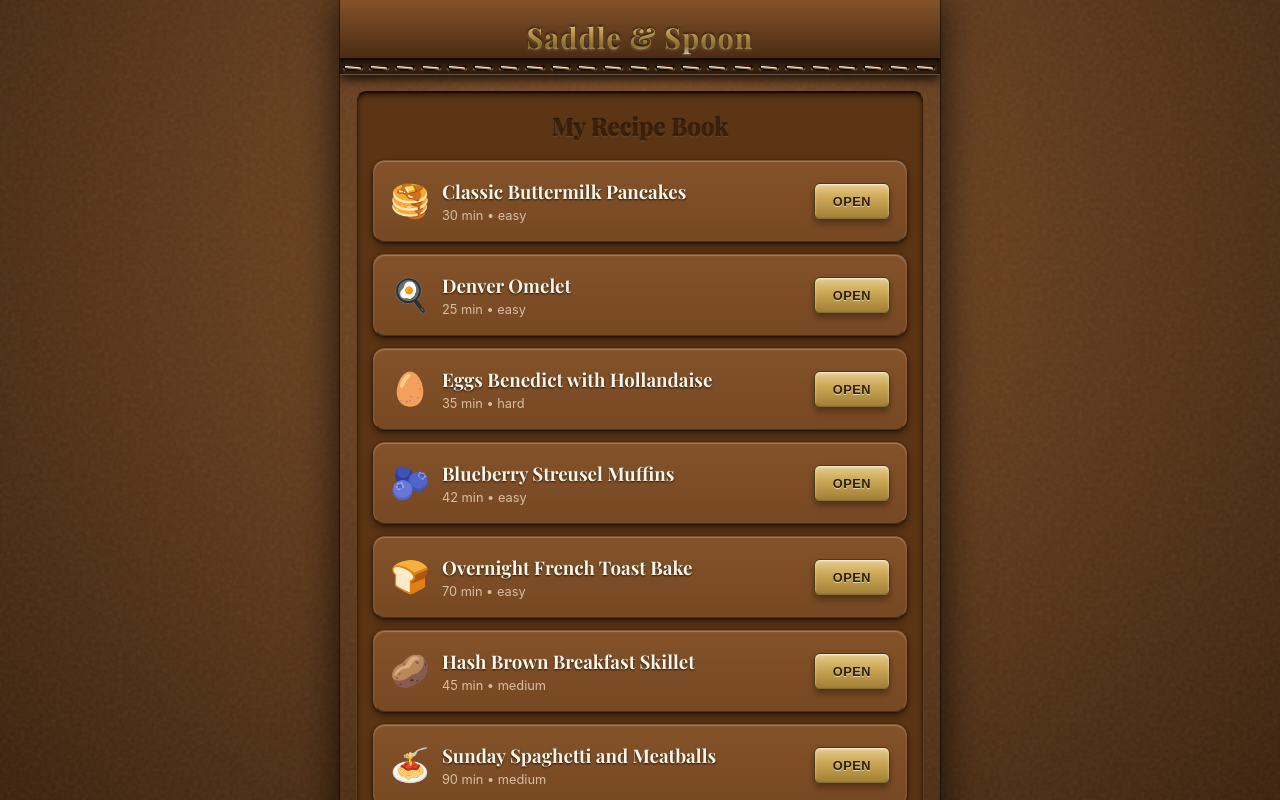
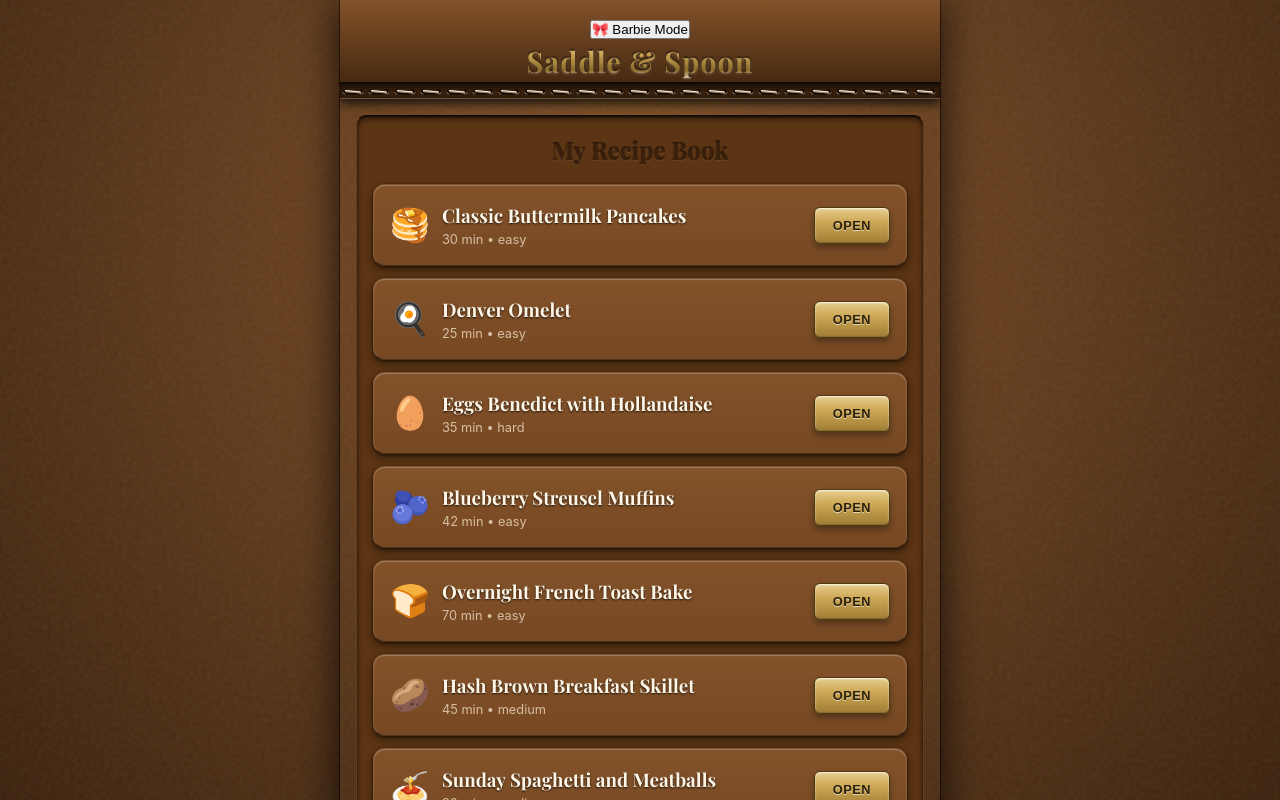
Before and after one commit to owennoah/My-Recipe-Book, a React (Vite) app: page / in a window 1280 px wide. Shown: the top 800 px of the page. Built offline with nearby package versions, Linux system fonts and the light colour scheme.

Commit message:
fix: import useEffect to fix crash on theme toggle

```diff
--- a/src/App.jsx
+++ b/src/App.jsx
@@ -1,4 +1,4 @@
-import React, { useState } from 'react';
+import React, { useState, useEffect } from 'react';
 import { Routes, Route, useNavigate, useLocation, useParams, Link } from 'react-router-dom';
 import { ALL_BUILTIN_RECIPES, getRecipeById } from './data/recipes/index.js';
 import { CATEGORIES } from './data/categories.js';
@@ -111,14 +111,33 @@ const App = () => {
   const navigate = useNavigate();
   const location = useLocation();
 
+  // Theme state
+  const [theme, setTheme] = useState(() => localStorage.getItem('sas:theme') || 'leather');
+
+  useEffect(() => {
+    document.documentElement.setAttribute('data-theme', theme);
+    localStorage.setItem('sas:theme', theme);
+  }, [theme]);
+
+  const toggleTheme = () => {
+    setTheme(prev => prev === 'leather' ? 'barbie' : 'leather');
+  };
+
   const tabs = [
     { path: '/', label: 'Recipes', icon: '📖' },
     { path: '/categories', label: 'Index', icon: '🗂️' }
   ];
 
   return (
-    <>
+    <div className={`theme-${theme}`} style={{ display: 'flex', flexDirection: 'column', height: '100%' }}>
       <header className="app-header">
+        <button
+          onClick={toggleTheme}
+          className="theme-toggle-btn"
+          title="Switch Theme"
+        >
+          {theme === 'leather' ? '🎀 Barbie Mode' : '🧵 Leather Mode'}
+        </button>
         <h1 className="gold-foil" style={{ fontFamily: 'var(--font-display)', fontSize: '1.8rem', margin: 0, letterSpacing: '1px' }}>
           Saddle & Spoon
         </h1>
@@ -144,7 +163,7 @@ const App = () => {
           </button>
         ))}
       </nav>
-    </>
+    </div>
   );
 };
 
```
